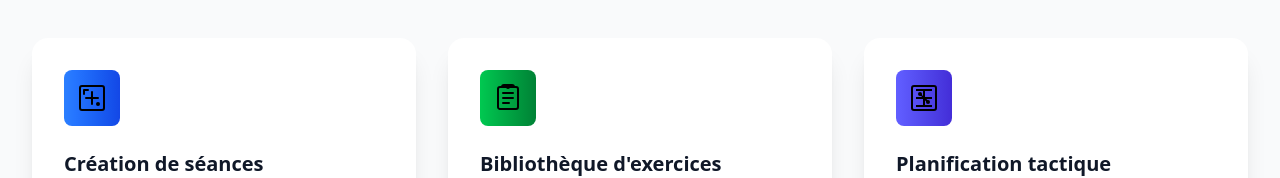
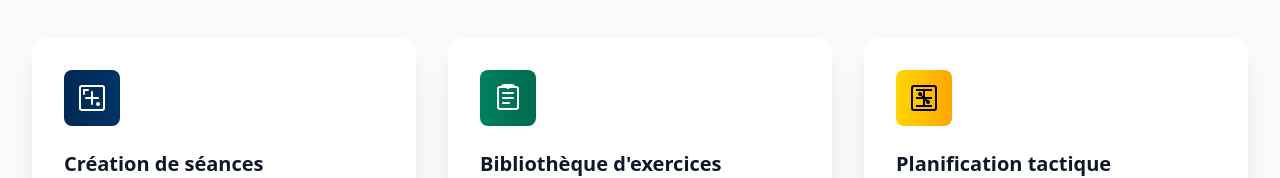
Before and after one commit to petaccia/coatch-heart, a Next.js app in the folder frontend/: page / in a window 1280 px wide. Shown: the part 1179-1357 px from the top of the page. Built offline with nearby package versions, Linux system fonts and the light colour scheme.

Commit message:
style(features): update colors to match theme

```diff
--- a/frontend/src/app/globals.css
+++ b/frontend/src/app/globals.css
@@ -11,7 +11,10 @@
   /* color-gradient */
   --color-gradient: linear-gradient(135deg, #002855, #003366); /* Bleu royal à bleu sombre */
   --color-gradient-secondary: linear-gradient(135deg, #008060, #00664D); /* Vert émeraude à vert clair */
-  --color-gradient-hero:  linear-gradient(135deg, #1E90FF, #00A67E); /* Bleu royal à vert émeraude */
+  --color-gradient-hero: linear-gradient(135deg, #1E90FF, #00A67E); /* Bleu royal à vert émeraude */
+  --color-gradient-primary: linear-gradient(135deg, var(--color-primary), #003366);
+  --color-gradient-accent: linear-gradient(135deg, var(--color-accent), #FFA500);
+  --color-gradient-secondary-alt: linear-gradient(135deg, var(--color-secondary), #006B4F);
 
   /* font-family */
   --font-display: CS Hovan Mono, Cs Holver, sans-serif;
--- a/frontend/src/data/features.ts
+++ b/frontend/src/data/features.ts
@@ -10,18 +10,18 @@ export const features: Feature[] = [
     title: "Création de séances",
     description: "Créez des séances d'entraînement personnalisées en quelques clics avec notre interface intuitive",
     icon: "/images/features/create-icon.svg",
-    color: "from-blue-500 to-blue-700"
+    color: "from-primary to-[#003366]"
   },
   {
     title: "Bibliothèque d'exercices",
     description: "Accédez à une vaste collection d'exercices prêts à l'emploi et personnalisables",
     icon: "/images/features/library-icon.svg",
-    color: "from-green-500 to-green-700"
+    color: "from-secondary to-[#006B4F]"
   },
   {
     title: "Planification tactique",
     description: "Visualisez et planifiez vos stratégies avec notre tableau tactique interactif",
     icon: "/images/features/tactics-icon.svg",
-    color: "from-indigo-500 to-indigo-700"
+    color: "from-accent to-[#FFA500]"
   }
 ];
```
Also changed, not shown: frontend/public/images/features/create-icon.svg, frontend/public/images/features/library-icon.svg.
